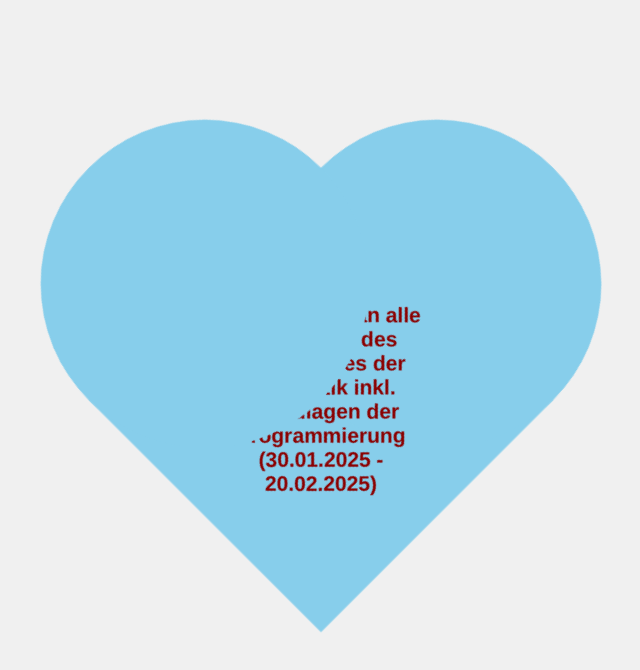
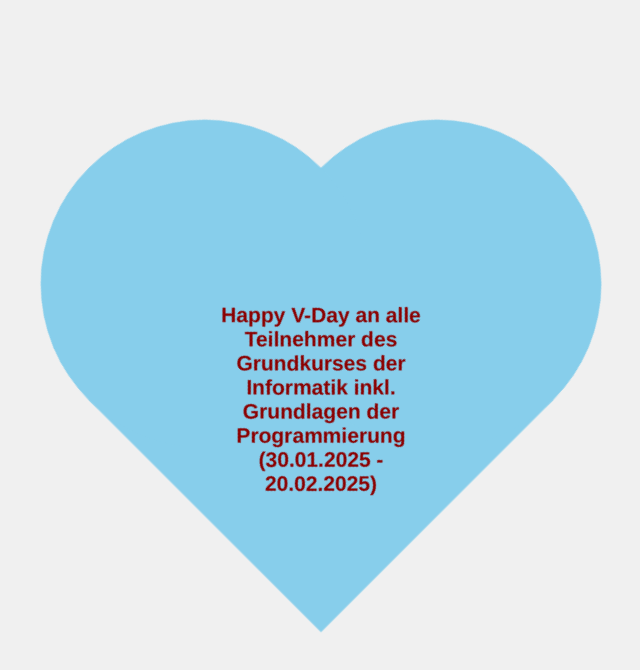
Before and after one commit to TurtleTina66/vday-app, a React (Create React App) app: page / in a window 1280 px wide. Shown: the top 670 px of the page, without its empty margins (319-959 px from the left). Built offline with nearby package versions, Linux system fonts and the light colour scheme.

Commit message:
z index index.css

```diff
--- a/src/index.css
+++ b/src/index.css
@@ -50,6 +50,7 @@ body {
   width: 220px;
   word-wrap: break-word;
   text-align: center;
+  z-index: 999;
 }
 
 @keyframes pulse {
```
